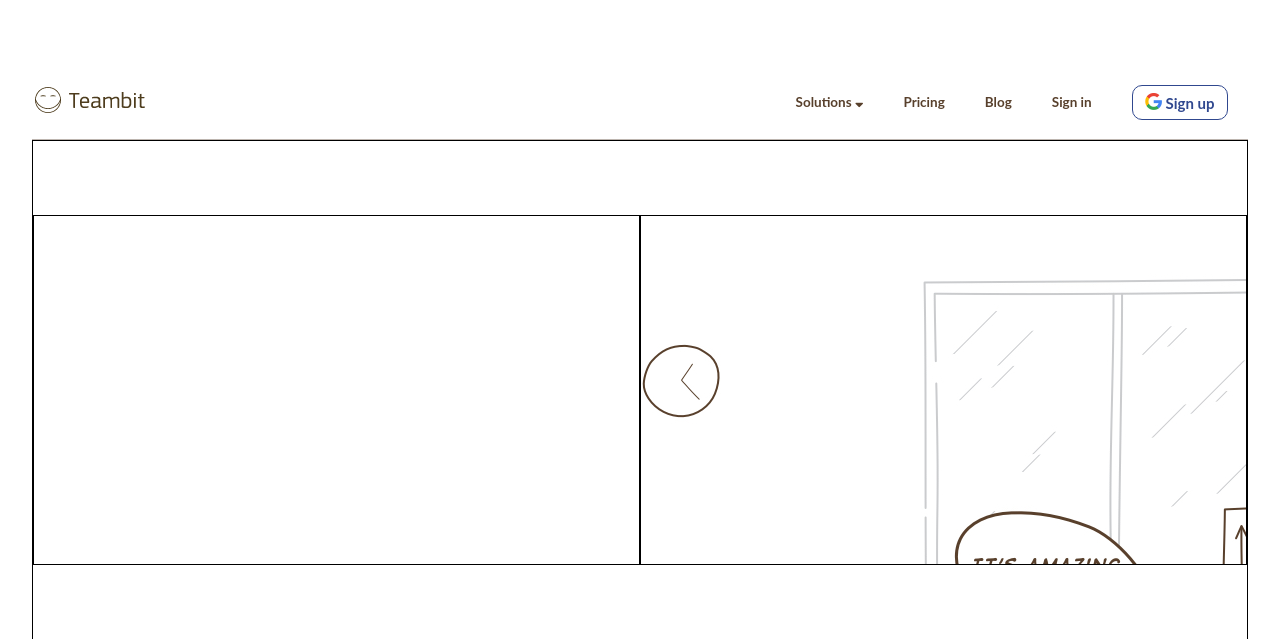
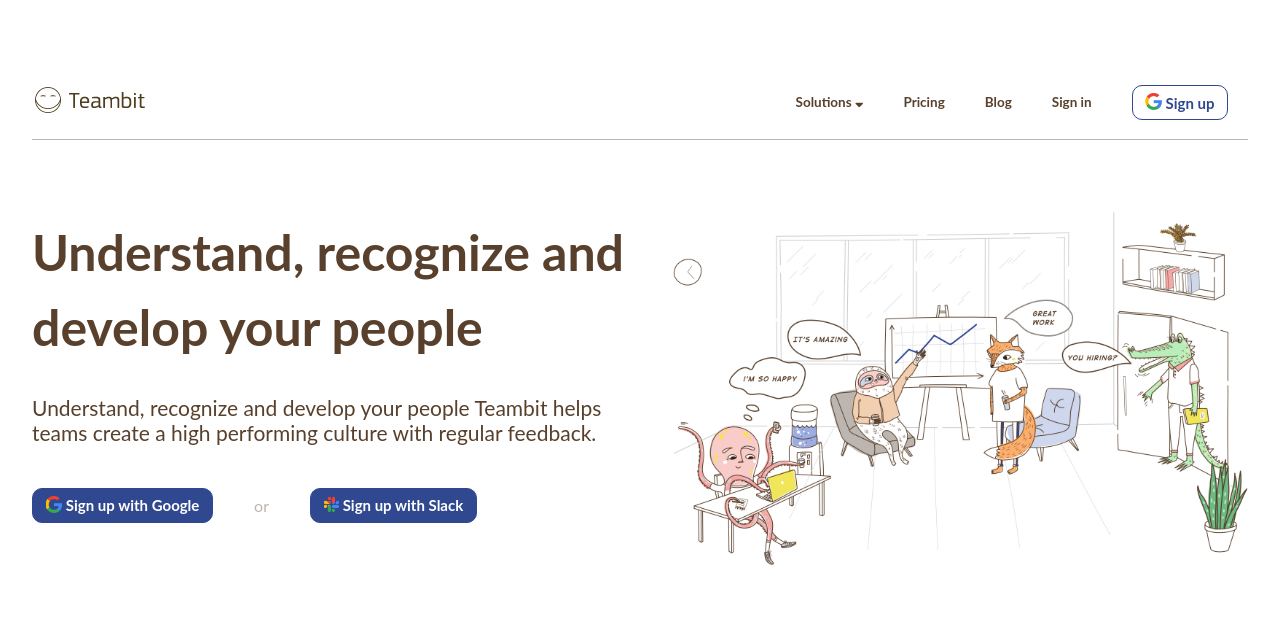
Before and after one commit to Entity-Code/node-sass-teambit, a website: page src/index.html in a window 1280 px wide. Shown: the top 639 px of the page. Drawn offline with nearby package versions, Linux system fonts and the light colour scheme; files that its build step writes are made by us from their sources; files whose address does not match are found by name.

Commit message:
Completamento Header

```diff
--- a/src/_common.scss
+++ b/src/_common.scss
@@ -13,6 +13,11 @@
     align-items: center;
     justify-content: space-between;
 }
+// resizing images
+@mixin resize{
+    width: 100%;
+    height: auto;
+}
 
 
 //btn navbar-right
@@ -24,6 +29,7 @@
     border-radius: 10px;
     font-weight: bold;
     font-size: 15px;
+    transition: all 0.25s;
     i{
         font-size: 17.5px;
         background: conic-gradient(from -45deg, #ea4335 110deg, #4285f4 90deg 180deg, #34a853 180deg 270deg, #fbbc05 270deg) 73% 55%/150% 150% no-repeat;
@@ -35,8 +41,26 @@
     &:hover{
         background-color: $blue;
         color: white;
-        i{
-            color: white;
-        }
+        i{color: white;}
     }
 }
+
+@mixin btn-2{
+    color: $white;
+    background-color: $blue;
+    padding: 7.5px 12.5px;
+    border: 1px solid $blue;
+    border-radius: 10px;
+    font-weight: bold;
+    font-size: 15px;
+    transition: all 0.25s;
+    i{
+        font-size: 17.5px;
+        background: conic-gradient(from -45deg, #ea4335 110deg, #4285f4 90deg 180deg, #34a853 180deg 270deg, #fbbc05 270deg) 73% 55%/150% 150% no-repeat;
+        -webkit-background-clip: text;
+        background-clip: text;
+        color: transparent;
+        -webkit-text-fill-color: transparent;
+    }
+    &:hover{background-color: $darkblue;}
+}
--- a/src/_header.scss
+++ b/src/_header.scss
@@ -18,17 +18,10 @@
             li{
                 font-size: 13.5px;
                 font-weight: bolder;
-                color: $brown;
                 margin: 0 20px;
                 cursor: pointer;
-
-                &:hover{
-                    color: $blue;
-                }
-
-                a{
-                    @include btn-1;
-                }
+                &:hover{color: $blue;}
+                a{@include btn-1;}
             }
         }
     }
@@ -36,23 +29,37 @@
     .center{
         width: 100%;
         height: 500px;
-        border: 1px solid black;
         @include flex;
 
         .center-left{
             width: 50%;
             height: 350px;
             background-color: $white;
-            border: 1px solid black;
+            padding-right: 15px;
+
+            h1{
+                line-height: 1.5em;
+                font-size: 50px;
+            }
+            p{
+                font-size: 21px;
+                margin: 30px 0;
+            }
+            .container-logins{
+                @include flex;
+                flex-flow: row wrap;
+                width: calc(100% - 25%);
+                height: 60px;
+                a{@include btn-2;}
+                span{color: $lightgray;}
+            }
         }
+
         .center-right{
-            width: 50%;
-            background-image: url(img/head.jpg);
-            border: 1px solid black;
-            height: 350px;
-
+            min-width: 375px;
+            max-width: 575px;
+            min-height: 350px;
+            img{@include resize;}
         }
     }
-
-
 }
--- a/src/_variables.scss
+++ b/src/_variables.scss
@@ -1,6 +1,6 @@
 $white: #ffffff;
 $brown: #58402c;
 $blue: #30488f;
-
+$darkblue: #263972;
 $lightgray: #bdb5af;
 $orange: #ffe7d2;
--- a/src/app.scss
+++ b/src/app.scss
@@ -3,13 +3,19 @@
 @import "common";
 
 @import "header";
+
 @import "main-orange-1";
+
 @import "main-white-1";
+
 @import "main-white-2";
+
 @import "main-orange-2";
+
 @import "footer";
 
 //regole generali
 *{
     @include general;
+    color: $brown;
 }
--- a/src/index.html
+++ b/src/index.html
@@ -39,11 +39,36 @@
         <div class="center">
             <!-- left -->
             <div class="center-left">
+                <h1>
+                    Understand, recognize and develop your people
+                </h1>
+                <p>
+                    Understand, recognize and develop your people
+                    Teambit helps teams create a high performing culture with regular feedback.
+                </p>
+
+                <!-- login buttons -->
+
+                <div class="container-logins">
+                    <!-- left -->
+                    <a href="#">
+                        <i class="fab fa-google"></i>
+                        Sign up with Google
+                    </a>
+
+                    <span>or</span>
+
+                    <!-- right -->
+                    <a href="#">
+                        <i class="fab fa-slack"></i>
+                        Sign up with Slack
+                    </a>
+                </div>
 
             </div>
             <!-- right -->
             <div class="center-right">
-
+                <img src="img/head.jpg">
             </div>
         </div>
 
```
Also changed, not shown: dist/app.css, dist/app.js, dist/index.html, images/head.jpg (added).
